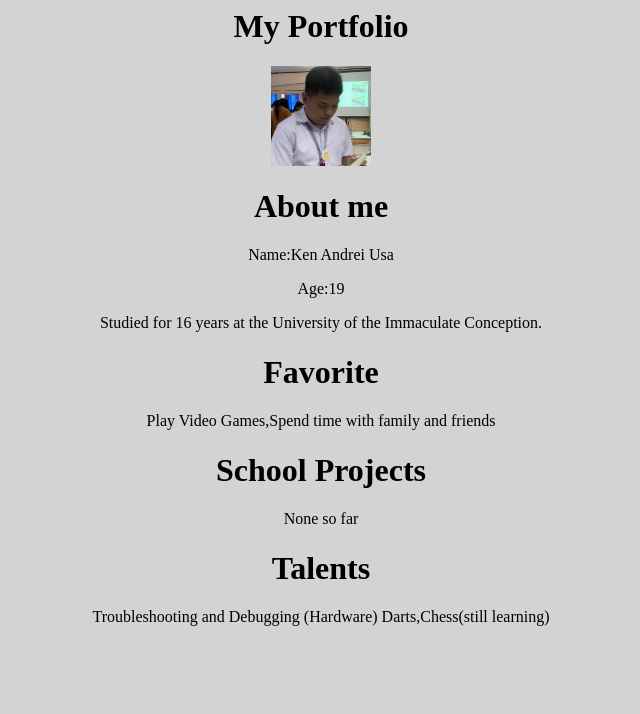
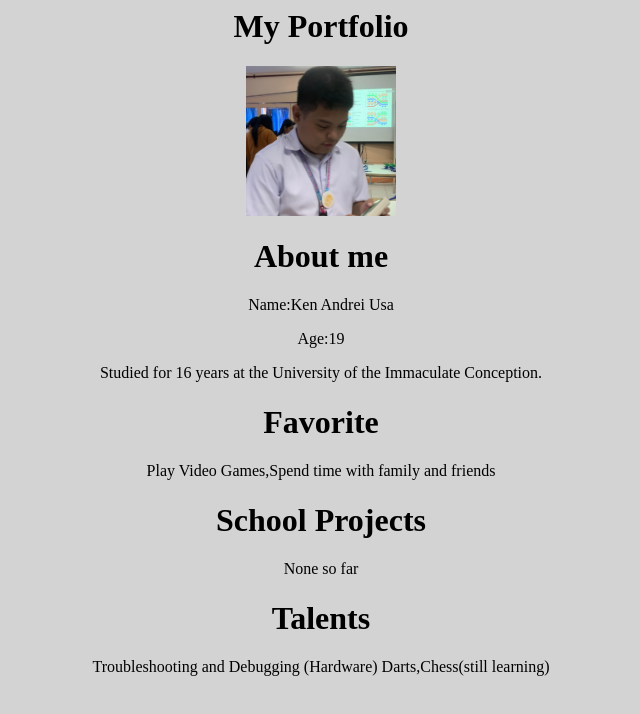
Before and after one commit to Kusa331/Kusa331.github.io, a plain HTML site: page index.html in a window 1280 px wide. Shown: the whole page, without its empty margins (319-959 px from the left). Drawn offline with Linux system fonts and the light colour scheme.

Commit message:
Update index.html

```diff
--- a/index.html
+++ b/index.html
@@ -19,7 +19,7 @@
 <center>
 <h1>My Portfolio</h1>
 
-<img src="ken.jpg" height="100">
+<img src="ken.jpg" height="150">
 
     <h1>About me</h1>
     <body>
```
